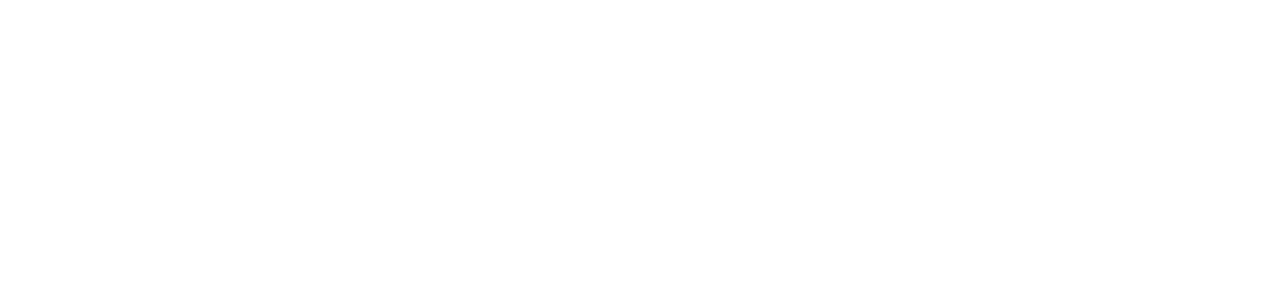
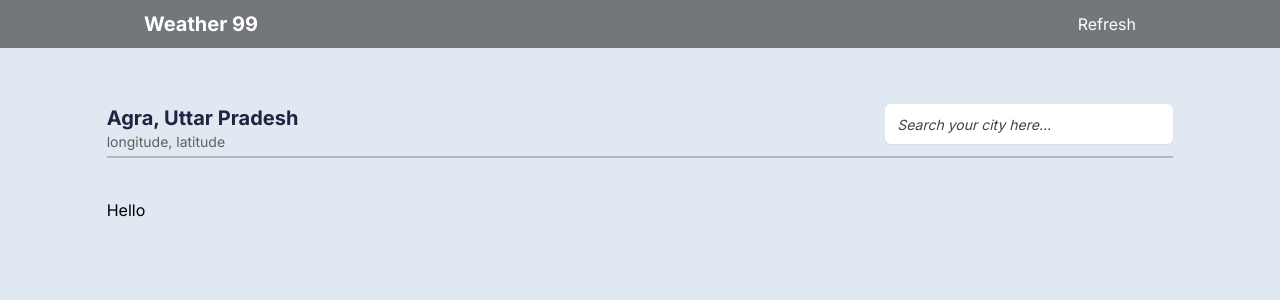
Before and after one commit to K-ash-ish/weather99, a Next.js app: page / in a window 1280 px wide. Shown: the top 300 px of the page. Built offline with nearby package versions, Linux system fonts and the light colour scheme.

Commit message:
feat: navbar and location component completed

```diff
--- /dev/null
+++ b/src/app/components/Navbar.js
@@ -0,0 +1,12 @@
+function Navbar() {
+  return (
+    <nav className="bg-black/[0.49]">
+      <ul className="flex justify-between items-center text-white h-12 ">
+        <li className="mx-36 text-xl font-bold">Weather 99</li>
+        <li className="mx-36">Refresh</li>
+      </ul>
+    </nav>
+  );
+}
+
+export default Navbar;
--- /dev/null
+++ b/src/app/components/UserLocation.js
@@ -0,0 +1,21 @@
+function UserLocation() {
+  return (
+    <div className="border-b-2 border-black/[0.2] flex justify-between mt-14 pb-1">
+      <div>
+        <h3 className="text-[#1D2540] font-bold text-xl">
+          Agra, Uttar Pradesh
+        </h3>
+        <p className="text-[#606060] text-sm">longitude, latitude</p>
+      </div>
+      <div>
+        <input
+          type="text"
+          placeholder="Search your city here..."
+          className="bg-white placeholder:italic placeholder:text-sm placeholder:text-[#444444] px-3 py-2 rounded-md border-0 w-72 shadow-sm "
+        />
+      </div>
+    </div>
+  );
+}
+
+export default UserLocation;
--- a/src/app/layout.js
+++ b/src/app/layout.js
@@ -1,17 +1,17 @@
-import { Inter } from 'next/font/google'
-import './globals.css'
+import { Inter } from "next/font/google";
+import "./globals.css";
 
-const inter = Inter({ subsets: ['latin'] })
+const inter = Inter({ subsets: ["latin"] });
 
 export const metadata = {
-  title: 'Create Next App',
-  description: 'Generated by create next app',
-}
+  title: "Create Next App",
+  description: "Generated by create next app",
+};
 
 export default function RootLayout({ children }) {
   return (
     <html lang="en">
-      <body className={inter.className}>{children}</body>
+      <body className={`${inter.className} bg-[#E0E8F1] `}>{children}</body>
     </html>
-  )
+  );
 }
--- a/src/app/page.js
+++ b/src/app/page.js
@@ -1,5 +1,14 @@
-import Image from "next/image";
+import Navbar from "./components/Navbar";
+import UserLocation from "./components/UserLocation";
 
 export default function Home() {
-  return <main className=""></main>;
+  return (
+    <>
+      <Navbar />
+      <main className="h-[95vh] w-5/6 mx-auto flex flex-col gap-10">
+        <UserLocation />
+        <div>Hello</div>
+      </main>
+    </>
+  );
 }
```
